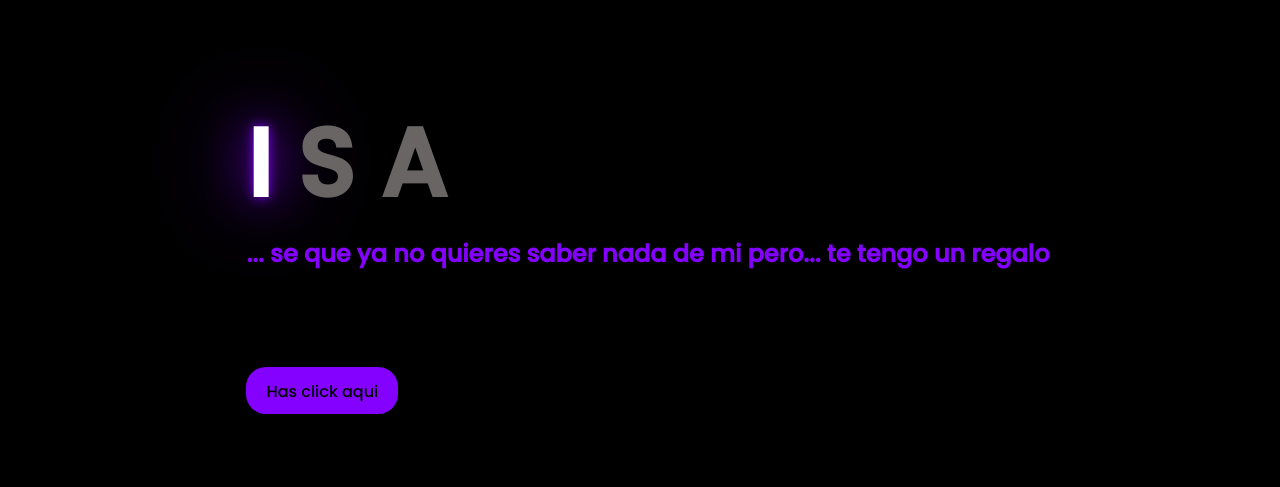
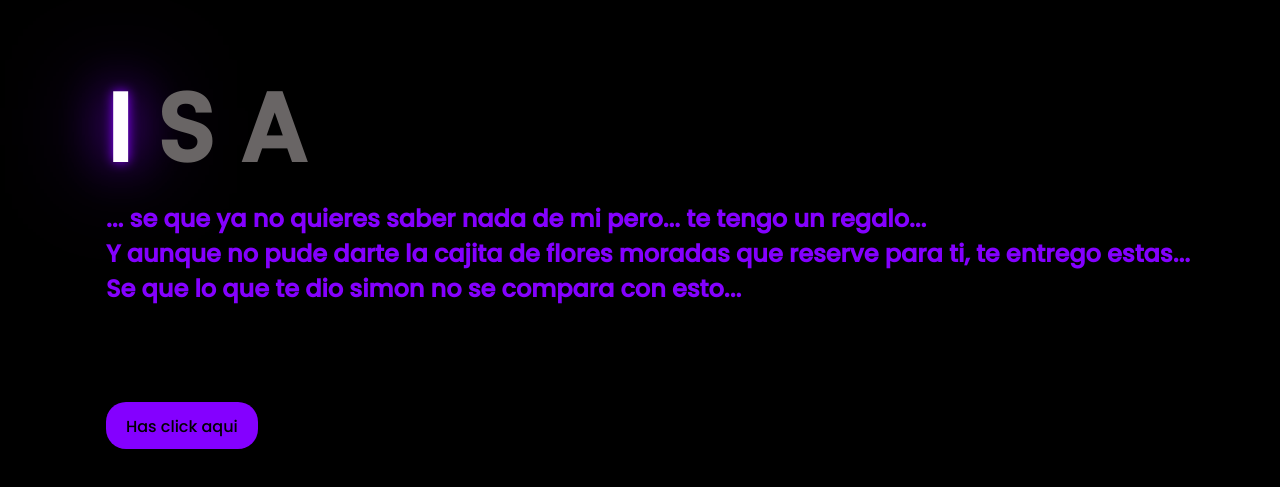
Before and after one commit to DevAlejandro2007/love, a plain HTML site: page index.html in a window 1280 px wide. Shown: the part 145-632 px from the top of the page. Drawn offline with Linux system fonts and the light colour scheme.

Commit message:
Update index.html

```diff
--- a/index.html
+++ b/index.html
@@ -22,7 +22,8 @@
         <span></span>
     </div>
     <div class="description">
-        <span>... se que ya no quieres saber nada de mi pero... te tengo un regalo</span>
+        <span>... se que ya no quieres saber nada de mi pero... te tengo un regalo... <br> Y aunque no pude darte la cajita de flores moradas que reserve para ti, te entrego estas...
+            <br> Se que lo que te dio simon no se compara con esto... </span>
     </div>
     <div class="button">
         <button>
```
